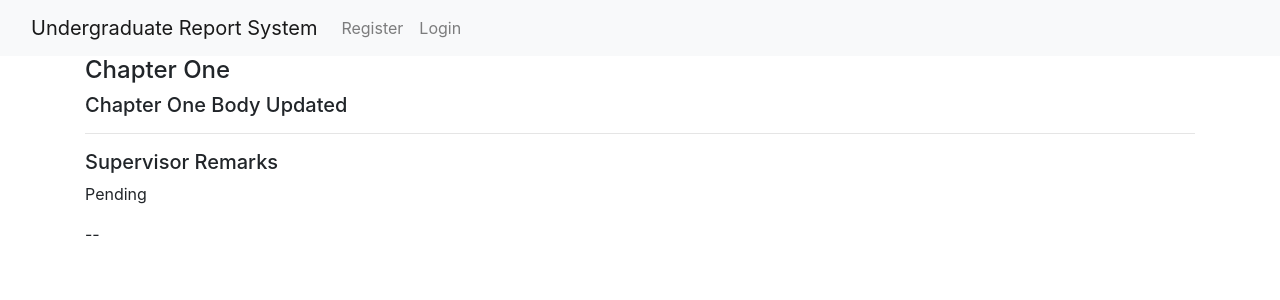
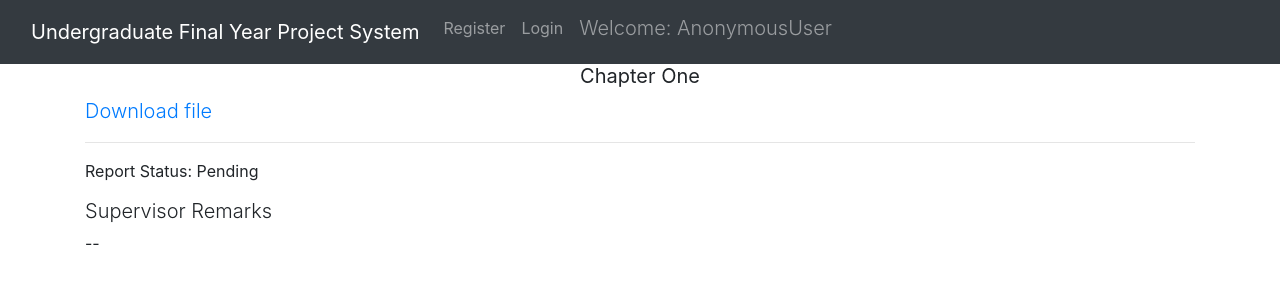
Before and after one commit to atmboom/shams_proj, a Django app: page /detail_report/2/ in a window 1280 px wide. Shown: the top 300 px of the page. Run offline with Django 3.2, Linux system fonts and the light colour scheme; data comes from the database, SQL or seed files in the repository; both versions use the stored data as it was before the commit.

Commit message:
new changes to project

```diff
--- a/main/forms.py
+++ b/main/forms.py
@@ -8,12 +8,6 @@ class UserRegisterForm(UserCreationForm):
 	class Meta:
 		model = User
 		fields = ['first_name', 'last_name', 'username', 'email', 'password1', 'password2']
-
-
-class ReportForm(forms.ModelForm):
-	class Meta:
-		model = Report
-		fields = ['title','body', 'supervisor']
 
 
 class ProcessReportForm(forms.ModelForm):
--- a/main/models.py
+++ b/main/models.py
@@ -22,7 +22,6 @@ class Supervisor(models.Model):
 
 class Report(models.Model):
 	title = models.CharField(max_length=100, null=True)
-	body = models.TextField(blank=True, null=True)
 	file = models.FileField(upload_to="files", null=True)
 	date_posted = models.DateTimeField(auto_now_add=True)
 	student = models.ForeignKey(User, on_delete=models.CASCADE)
--- a/main/templates/main/lecturer.html
+++ b/main/templates/main/lecturer.html
@@ -30,6 +30,8 @@
 		      <th scope="col">Student</th>
 		      <th scope="col">Supervisor</th>
 		      <th scope="col">Project Title</th>
+		      <th scope="col">Download</th>
+		      <th scope="col">Date</th>
 		    </tr>
 		  </thead>
 		  <tbody>
@@ -38,9 +40,11 @@
 		    	<td>*</td>
 		      <td><a href="{% url 'detail_report' report.id %}">{{report.title}}</a></td>
 		      <td>{{report.status}}</td>
-				<td>{{report.student}}</td>
+					<td>{{report.student}}</td>
 		      <td>{{report.supervisor}}</td>
 		      <td>{{report.student.profile.project_title}}</td>
+					<td><a href="{{report.file.url}}" class="lead">Download file</a></td>
+					<td>{{report.date_posted}}</td>
 		    </tr>
 	{% endfor %}
 		  </tbody>
--- a/main/templates/main/lecturer_report_detail.html
+++ b/main/templates/main/lecturer_report_detail.html
@@ -4,12 +4,12 @@
 {% endblock %}
 {% block body %}
 	{% if request.user.supervisor == report.supervisor %}
-		<a href="{% url 'report_process' report.id %}" class="btn btn-secondary">Process Report</a>
+		<a href="{% url 'report_process' report.id %}" class="btn btn-secondary mt-3">Process Report</a>
 	{% endif %}
-		<h4>{{report.title}}</h4>
-		<h5>{{report.body}}</h5>
-				<hr />
-		<h5>Supervisor Remarks</h5>
-		<p>{{report.status}}</p>
+		<h4 class="lead text-center"><b>{{report.title}}</b></h4>
+		<a href="{{report.file.url}}" class="lead">Download file</a>
+		<hr />
+		<p>Report Status:  {{report.status}}</p>
+		<h5 class="lead">Supervisor Remarks</h5>
 		<p>{{report.supervisor_remarks}}</p>
 {% endblock %}
--- a/main/templates/main/nav.html
+++ b/main/templates/main/nav.html
@@ -7,7 +7,7 @@
 <body>
 <nav class="navbar navbar-expand-lg navbar-light bg-light">
 	  <div class="container-fluid">
-	    <a class="navbar-brand" href="{% url 'home' %}">Undergraduate Report System</a>
+	    <a class="navbar-brand" href="{% url 'home' %}">Undergraduate Final Year Project System</a>
 	    <button class="navbar-toggler" type="button" data-bs-toggle="collapse" data-bs-target="#navbarSupportedContent" aria-controls="navbarSupportedContent" aria-expanded="false" aria-label="Toggle navigation">
 	      <span class="navbar-toggler-icon"></span>
 	    </button>
--- a/main/templates/main/report_detail.html
+++ b/main/templates/main/report_detail.html
@@ -6,11 +6,7 @@
 	{% if request.user == report.student %}
 		<a href="{% url 'update_report' report.id %}" class="btn btn-secondary mt-3">Update</a>
 	{% endif %}
-	{% if request.user.supervisor == report.supervisor %}
-		<a href="{% url 'report_process' report.id %}" class="btn btn-secondary mt-3">Process Report</a>
-	{% endif %}
 		<h4 class="lead text-center"><b>{{report.title}}</b></h4>
-		<h5 class="lead">{{report.body}}</h5>
 		<a href="{{report.file.url}}" class="lead">Download file</a>
 		<hr />
 		<p>Report Status:  {{report.status}}</p>
--- a/main/templates/main/supervisor_nav.html
+++ b/main/templates/main/supervisor_nav.html
@@ -1,12 +1,15 @@
-<nav class="navbar navbar-expand-lg navbar-light bg-light">
+<nav class="navbar navbar-expand-lg navbar-dark bg-dark">
 	  <div class="container-fluid">
-	    <a class="navbar-brand" href="#">Undergraduate Report System</a>
+	    <a class="navbar-brand" href="{% url 'lecturer' %}">Undergraduate Final Year Project System</a>
 	    <button class="navbar-toggler" type="button" data-bs-toggle="collapse" data-bs-target="#navbarSupportedContent" aria-controls="navbarSupportedContent" aria-expanded="false" aria-label="Toggle navigation">
 	      <span class="navbar-toggler-icon"></span>
 	    </button>
 	    <div class="collapse navbar-collapse" id="navbarSupportedContent">
 	      <ul class="navbar-nav me-auto mb-2 mb-lg-0">
 	        {% if request.user.is_authenticated %}
+	        	<li>
+	        		<a class="nav-link" href="{% url 'lecturer' %}">Home</a>
+	        	</li>
 	        	<li>
 	        		<a class="nav-link" href="{% url 'S_suggested_projects' %}">Suggested Projects</a>
 	        	</li>
@@ -24,7 +27,7 @@
 		          <a class="nav-link" href="{% url 'login' %}">Login</a>
 		        </li>
 		       {% endif %}
-
+				<h2 class="lead nav-link">Welcome: {{request.user}}</h2>
 	      </ul>
 	    </div>
 	  </div>
--- a/main/views.py
+++ b/main/views.py
@@ -121,7 +121,7 @@ def profile(request):
 
 class CreateReport(LoginRequiredMixin, CreateView):
 	model = Report
-	fields = ['title','body', 'file', 'supervisor']
+	fields = ['title', 'file', 'supervisor']
 	template_name = 'main/create_report.html'
 	success_url = '/'
 
@@ -145,7 +145,7 @@ class LecturerReportDetail(DetailView):
 class ReportUpdate(LoginRequiredMixin, UserPassesTestMixin, UpdateView):
 	model = Report
 	context_object_name = 'reports'
-	fields = ['title','body', 'file', 'supervisor']
+	fields = ['title', 'file', 'supervisor']
 	template_name = 'main/update_report.html'
 	success_url = '/'
 
@@ -158,6 +158,6 @@ class ReportUpdate(LoginRequiredMixin, UserPassesTestMixin, UpdateView):
 class ReportProcess(LoginRequiredMixin, UpdateView):
 	model = Report
 	context_object_name = 'reports'
-	fields = ['title','body', 'status', 'supervisor_remarks']
+	fields = ['title', 'status', 'supervisor_remarks']
 	template_name = 'main/report_process.html'
 	success_url = '/'
```
Also changed, not shown: db.sqlite3, main/migrations/0013_remove_report_body.py (added).
